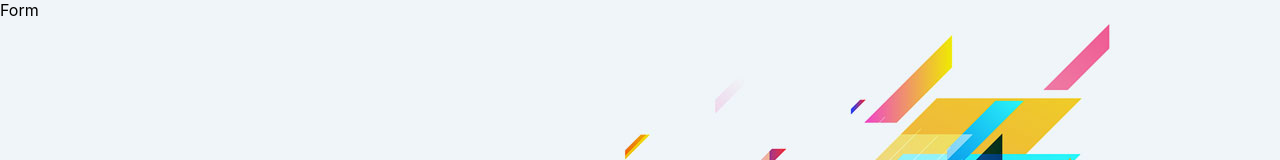
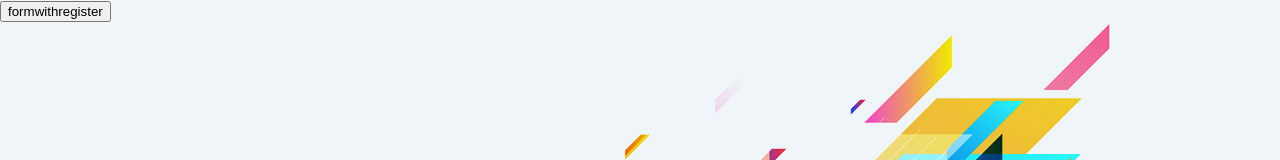
Before and after one commit to Vikms95/errorlab, a React (Create React App) app in the folder client/: page /account in a window 1280 px wide. Shown: the top 160 px of the page. Built offline with nearby package versions, Linux system fonts and the light colour scheme.

Commit message:
setup base form component

```diff
--- a/client/src/components/AuthPage/AuthPage.tsx
+++ b/client/src/components/AuthPage/AuthPage.tsx
@@ -1,5 +1,4 @@
-import React, { ReactElement, useState } from 'react'
-import { CurrentForm } from '../../types'
+import { ReactElement } from 'react'
 import { Container } from 'react-bootstrap'
 import authBackground from '../../assets/auth-bg.jpg'
 
@@ -8,10 +7,6 @@ interface Props {
 }
 
 export function AuthPage({ children }: Props) {
-  const [currentForm, setCurrentForm] = useState<CurrentForm>(
-    CurrentForm.Register
-  )
-
   return (
     <Container
       fluid
@@ -21,8 +16,7 @@ export function AuthPage({ children }: Props) {
         height: '100vh',
       }}
     >
-      {React.isValidElement(children) &&
-        React.cloneElement(children, { currentForm })}
+      {children}
     </Container>
   )
 }
--- a/client/src/components/AuthPage/AuthPageWithForm.tsx
+++ b/client/src/components/AuthPage/AuthPageWithForm.tsx
@@ -1,9 +1,20 @@
+import { useState } from 'react'
 import { AuthPage } from './AuthPage'
-import { Form } from '../Form'
+import { FormWithLogin, FormWithRegister } from '../Form'
+import { CurrentForm } from '../../types'
+
 export function AuthPageWithForm() {
+  const [currentForm, setCurrentForm] = useState<CurrentForm>(
+    CurrentForm.Register
+  )
+
   return (
     <AuthPage>
-      <Form></Form>
+      {currentForm === 'register' ? (
+        <FormWithRegister setCurrentForm={setCurrentForm} />
+      ) : (
+        <FormWithLogin setCurrentForm={setCurrentForm} />
+      )}
     </AuthPage>
   )
 }
--- a/client/src/components/Form/Form.tsx
+++ b/client/src/components/Form/Form.tsx
@@ -1,10 +1,10 @@
-import { CurrentForm } from '../../types'
+import { ReactElement } from 'react'
+import { Form as FormBS } from 'react-bootstrap'
 
 interface Props {
-  currentForm?: CurrentForm
+  children?: ReactElement
 }
 
-export function Form({ currentForm }: Props) {
-  console.log(currentForm)
-  return <div>Form</div>
+export function Form({ children }: Props) {
+  return <FormBS>{children}</FormBS>
 }
--- /dev/null
+++ b/client/src/components/Form/FormWithLogin.tsx
@@ -0,0 +1,17 @@
+import { Form } from './Form'
+import { CurrentForm } from '../../types/AuthPage'
+import { Button } from 'react-bootstrap'
+
+interface Props {
+  setCurrentForm: React.Dispatch<React.SetStateAction<CurrentForm>>
+}
+
+export function FormWithLogin({ setCurrentForm }: Props) {
+  return (
+    <Form>
+      <Button onClick={() => setCurrentForm(CurrentForm.Register)}>
+        formwithlogin
+      </Button>
+    </Form>
+  )
+}
--- /dev/null
+++ b/client/src/components/Form/FormWithRegister.tsx
@@ -0,0 +1,17 @@
+import { Form } from './Form'
+import { Button } from 'react-bootstrap'
+import { CurrentForm } from '../../types/AuthPage'
+
+interface Props {
+  setCurrentForm: React.Dispatch<React.SetStateAction<CurrentForm>>
+}
+
+export function FormWithRegister({ setCurrentForm }: Props) {
+  return (
+    <Form>
+      <Button onClick={() => setCurrentForm(CurrentForm.Login)}>
+        formwithregister
+      </Button>
+    </Form>
+  )
+}
--- a/client/src/components/Form/index.ts
+++ b/client/src/components/Form/index.ts
@@ -1 +1,2 @@
-export {Form} from './Form'
+export {FormWithLogin} from './FormWithLogin'
+export {FormWithRegister} from './FormWithRegister'
```
